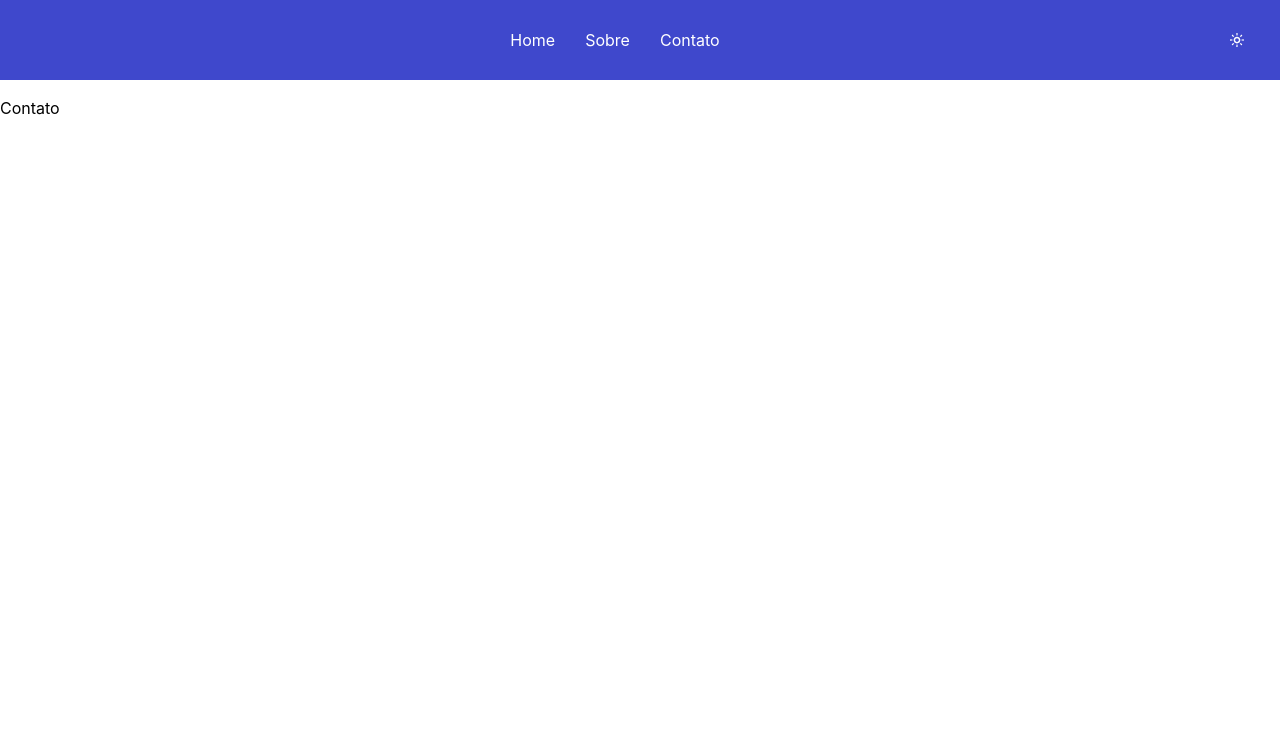
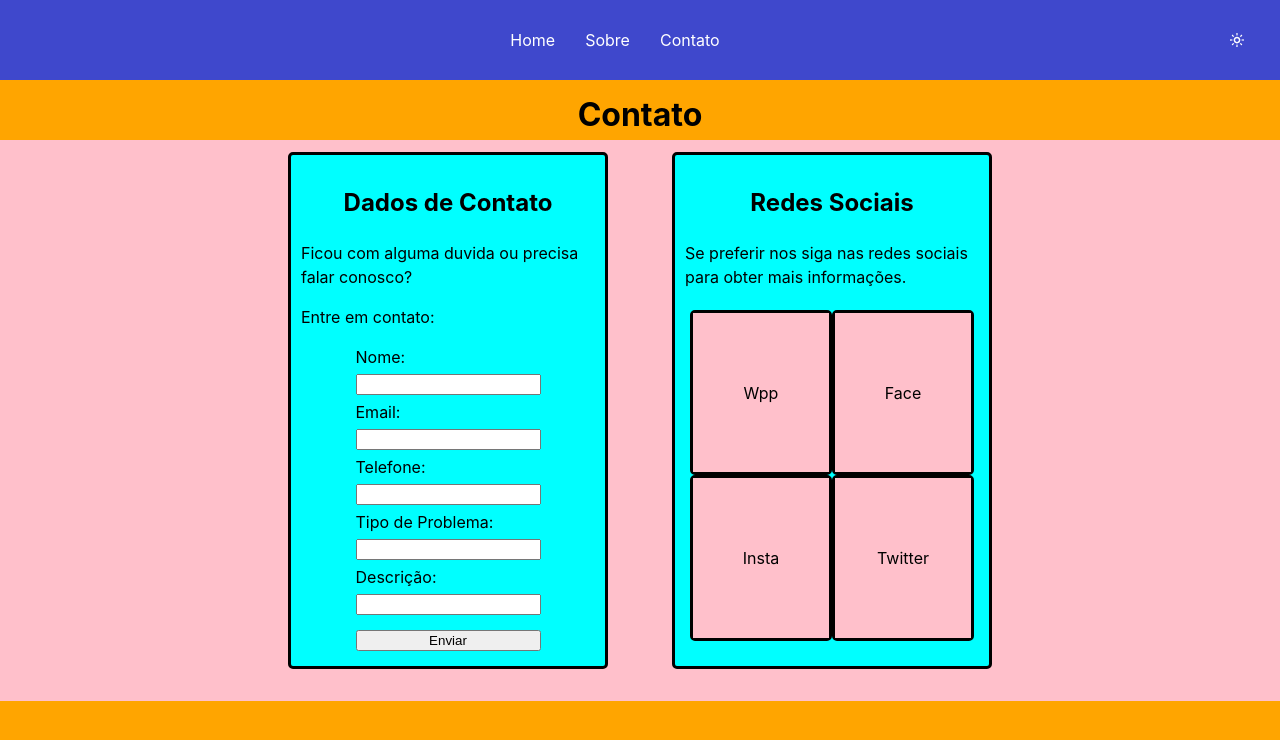
Before and after one commit to Drarlian/Calculadora_IMC, a React (Vite) app: page /#/contato in a window 1280 px wide. Shown: the top 740 px of the page. Built offline with nearby package versions, Linux system fonts and the light colour scheme.

Commit message:
Criando a página de contato

```diff
--- a/src/components/Contato/index.tsx
+++ b/src/components/Contato/index.tsx
@@ -1,11 +1,50 @@
 import React from 'react';
 
-// import { Container } from './styles';
+import './style.css'
+import { LinkPersonalizado } from './style';
+import { useContext } from 'react';
+import { InfosContext } from '../../contexts/InfosContext';
 
 const Contato: React.FC = () => {
+  const { tema } = useContext(InfosContext);
+
   return (
-    <div>
-        <p>Contato</p>
+    <div className="conteudos-contado">
+        <div className='titulo-contato'>
+          <h1 >Contato</h1>
+        </div>
+        <div className='container-contatos'>
+          <div className='opcao-contato'>
+            <h2>Dados de Contato</h2>
+            <p>Ficou com alguma duvida ou precisa falar conosco?</p>
+            <p>Entre em contato:</p>
+            <div className='formulario-contato'>
+              <form>
+                <label>Nome:</label>
+                <input></input>
+                <label>Email:</label>
+                <input></input>
+                <label>Telefone:</label>
+                <input></input>
+                <label>Tipo de Problema:</label>
+                <input></input>
+                <label>Descrição:</label>
+                <input></input>
+                <button>Enviar</button>
+              </form>
+            </div>
+          </div>
+          <div className='opcao-contato'>
+            <h2>Redes Sociais</h2>
+            <p>Se preferir nos siga nas redes sociais para obter mais informações.</p>
+            <div className='container-redes'>
+              <div className='redes'><LinkPersonalizado tema={tema} href="">Wpp</LinkPersonalizado></div>
+              <div className='redes'><LinkPersonalizado tema={tema} href="">Face</LinkPersonalizado></div>
+              <div className='redes'><LinkPersonalizado tema={tema} href="">Insta</LinkPersonalizado></div>
+              <div className='redes'><LinkPersonalizado tema={tema} href="">Twitter</LinkPersonalizado></div>
+            </div>
+          </div>
+        </div>
     </div>
     );
 }
--- /dev/null
+++ b/src/components/Contato/style.css
@@ -0,0 +1,112 @@
+.conteudos-contado{
+    background-color: orange;
+    display: flex;
+    flex-direction: column;
+    /* justify-content: start; */
+    height: calc(100vh - 5rem);
+}
+
+/* Titulo da Página */
+
+.titulo-contato{
+    display: flex;
+    justify-content: center;
+    align-items: center;
+    height: 50px;
+    padding-top: 10px
+}
+
+/* Area com as divs de contato */
+
+.container-contatos{
+    background-color: pink;
+    display: flex;
+    justify-content: center;
+    max-height: auto;
+}
+
+/* As divs de contato */
+
+.opcao-contato{
+    box-sizing: border-box;
+    background-color: aqua;
+    border: solid;
+    border-radius: 5px;
+    margin: 2rem;
+    width: 320px;
+    padding: 10px 10px;
+    overflow: auto;
+    margin-top: 12px;
+}
+
+@media (max-width: 600px){
+    .conteudos-contado{
+        height: 100%;
+        /* justify-content: center; */
+    }
+
+    .container-contatos{
+        /* background-color: pink; */
+        display: flex;
+        flex-direction: column;
+        justify-content: center;
+        align-items: center;
+        max-width: 100%;
+    }
+
+    .opcao-contato{
+        max-width: 100%;
+    }
+}
+
+/* Formulario da Primeira div */
+
+.formulario-contato{
+    /* background-color: brown; */
+    display: flex;
+    justify-content: center;
+}
+
+.formulario-contato form{
+    display: flex;
+    flex-direction: column;
+}
+
+.formulario-contato form *{
+    margin-bottom: 5px;
+}
+
+.formulario-contato button{
+    margin-top: 10px;
+}
+
+/* Container da Segunda div */
+
+.container-redes{
+    /* background-color: blue; */
+    display: grid;
+    padding: 5px;
+    grid-template-columns: 1fr 1fr;
+    height: calc(100% - 10rem);
+    /* text-align: center; */
+    /* align-items: center; */
+    /* height: 100%; */
+}
+
+.redes{
+    background-color: orange;
+    border: solid;
+    border-radius: 5px;
+    /* margin-left: 10px; */
+    /* margin-right: 10px; */
+}
+
+.container-redes a{
+}
+
+
+@media (max-width: 600px){
+    .container-redes{
+        height: 150px;
+    }
+}
--- /dev/null
+++ b/src/components/Contato/style.ts
@@ -0,0 +1,17 @@
+import styled from "styled-components";
+
+export const LinkPersonalizado = styled.a<{tema: string}>`
+    background-color: pink;
+    display: flex;
+    height: 100%;
+    width: 100%;
+    justify-content: center;
+    align-items: center;
+    color: black;
+    text-decoration: none;
+    transition: background-color 0.5s ease;
+
+    &:hover {
+        background-color: orange;
+    }
+`;
```
Also changed, not shown: src/components/Contato/stylce.css (deleted), src/components/EstadoInfos/index.tsx (line endings or trailing spaces), src/components/EstadoInfos/style.ts (line endings or trailing spaces).
